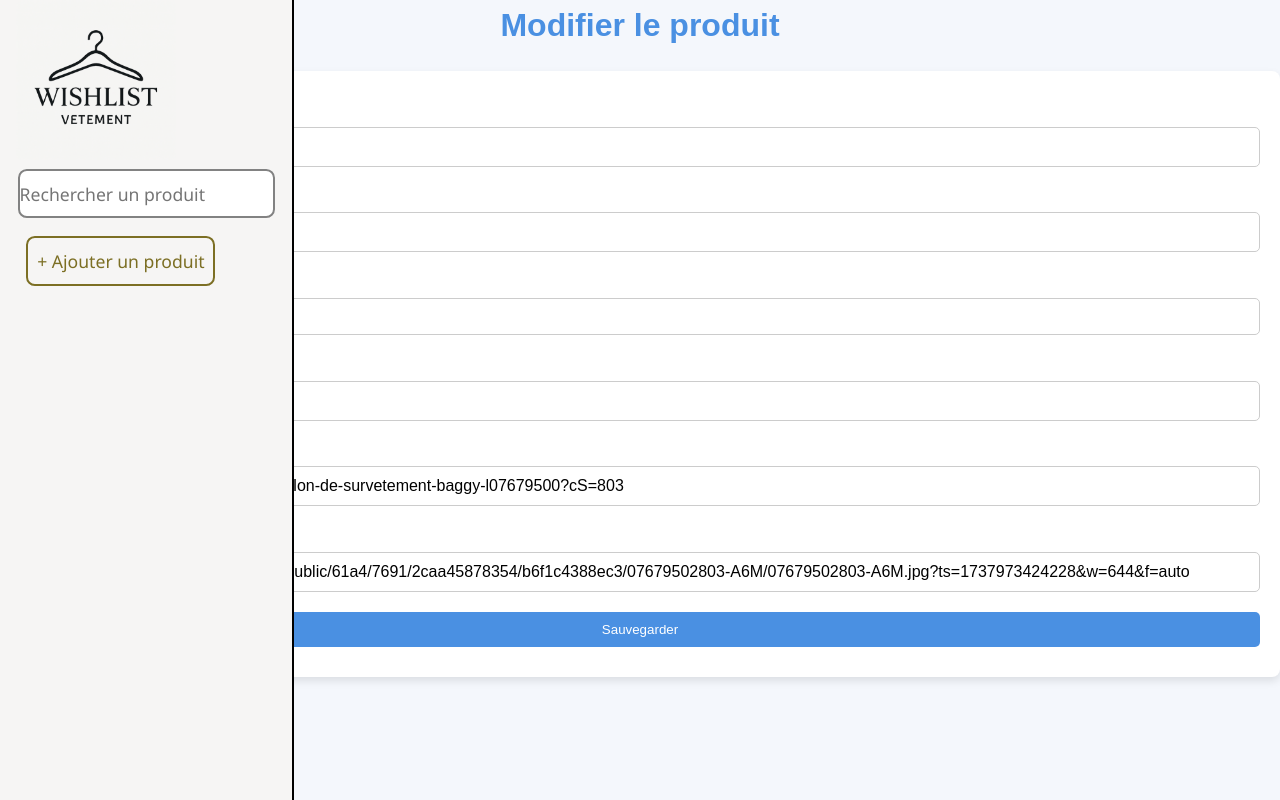
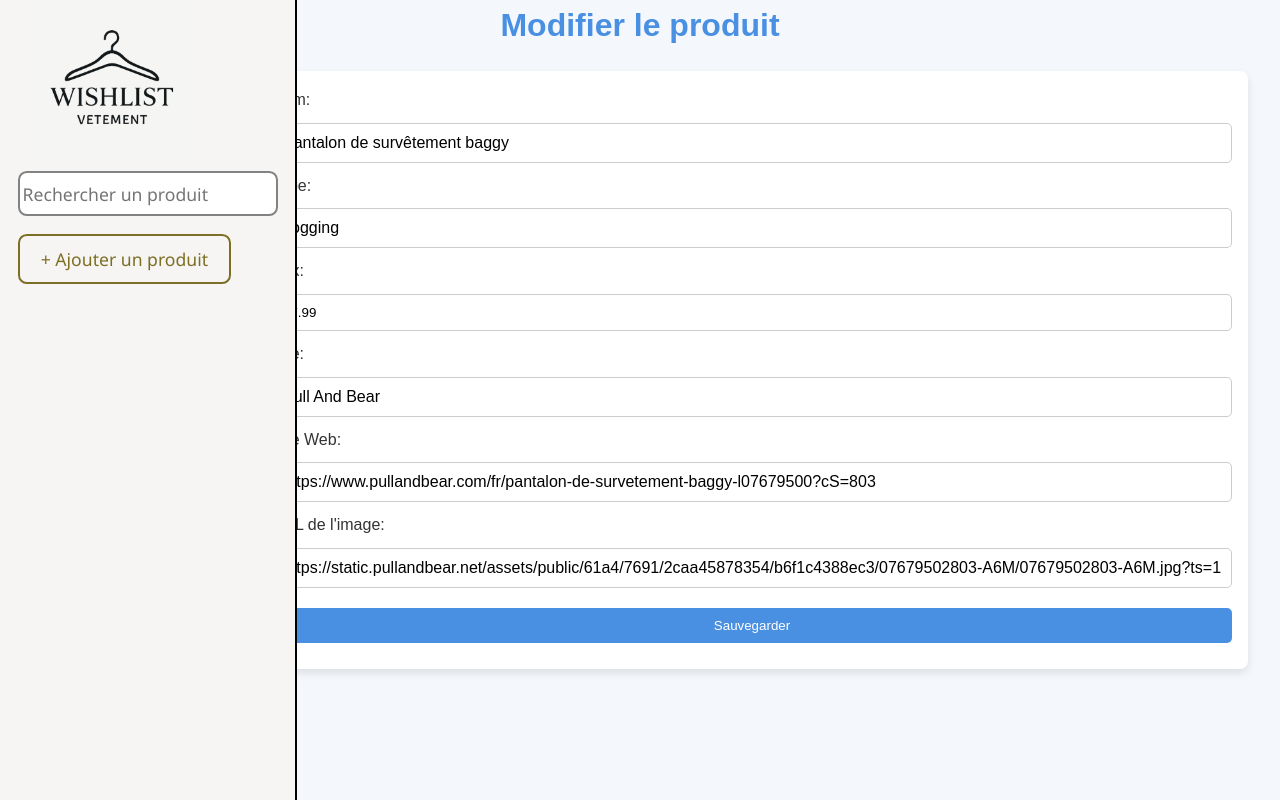
Before and after one commit to raymd06/WishList-Vetement, a Flask app: page /edit/1 in a window 1280 px wide. Run offline with Flask 3, Linux system fonts and the light colour scheme.

Commit message:
Avancement du projet WishList

```diff
--- /dev/null
+++ b/idee/idee.txt
@@ -0,0 +1,3 @@
+-Regler l'image la centrée
+-Faire le css sur la page add / update pour eviter que le tableau soit cache
+-Sur la page add pouvoir choisir la categorie en defilant une sorte de mini liste, et pouvoir ajouter une categorie si on veut
--- a/static/style.css
+++ b/static/style.css
@@ -17,7 +17,7 @@ header {
 
 header img {
     height: 10em;
-    margin-left: 1em ;
+    margin-left: 2em ;
 }
 /* Bouton debut de page */
 .ontop {
@@ -25,7 +25,7 @@ header img {
     font-size : 1.1em;
     color :#495fef;
     text-decoration :none;
-    margin-left: 4.5em;
+    margin-left: 71em;
     margin-top : 1em;
     border: 2px solid #495fef;
     border-radius : 0.5em;
@@ -49,7 +49,8 @@ header img {
     font-size : 1.1em;
     border: 2px solid #828282;
     border-radius : 0.5em;
-    height: 2.8em;
+    height: 2.6em;
+    padding-left: 3px;
     margin-left: 1em;
     margin-right: 1em;
     margin-top: -4em;
@@ -61,13 +62,14 @@ header img {
     font-size : 1.1em;
     color : #7c6f24;
     text-decoration :none;
-    margin-left: 1.5em;
+    margin-left: 1em;
     margin-top : 1em;
     border: 2px solid #7c6f24;
     border-radius : 0.5em;
     position :fixed;
-    padding: 0.5em;
+    padding: 0.5em 1.2em 0.5em 1.2em;
 }
+/* margin : top → right → bottom → left */
 
 .ajout:hover {
     border: 2px solid #7c6f24;
@@ -104,13 +106,55 @@ h1 {
     margin-bottom: 20px;
 }
 
+
+/* Formulaire modification de produit */
+
+.form1{
+    background-color: #fff;
+    margin-left: 16em;
+    margin-right: 2em;
+    padding: 1em;
+    border-radius: 8px;
+    box-shadow: 0 4px 8px rgba(0, 0, 0, 0.1);
+}
+
+.form1 input, form button {
+    width: 100%;
+    padding: 10px;
+    margin: 10px 0;
+    border-radius: 5px;
+    border: 1px solid #ccc;
+}
+
+
+.form1 input[type="text"], form input[type="url"], form input[type="number"] {
+    font-size: 16px;
+}
+
+.form1 button {
+    background-color: #4A90E2;
+    color: #fff;
+    border: none;
+    cursor: pointer;
+    transition: background-color 0.3s;
+}
+
+.form1 button:hover {
+    background-color: #357ABD;
+}
+
+
+
 /* Formulaire d'ajout de produit */
+
+
 .form2 {
     background-color: #fff;
-    padding: 20px;
+    margin-left: 16em;
+    margin-right: 2em;
+    padding: 1em;
     border-radius: 8px;
     box-shadow: 0 4px 8px rgba(0, 0, 0, 0.1);
-    margin-bottom: 30px;
 }
 
 .form2 input, form button {
@@ -138,12 +182,19 @@ h1 {
 }
 
 /* Liste des produits (affichage en mode liste) */
+
+div{
+    margin-left: 16em;
+    margin-right: 2em;
+}
+
 ul {
     list-style: none;
     padding: 0;
     display: flex;
-    flex-direction: column;
+    flex-wrap: wrap;
     gap: 20px;
+    width: 100%;
 }
 
 li {
@@ -154,15 +205,14 @@ li {
     display: flex;
     flex-direction: column;
     align-items: center;
-    max-width: 350px;
-    margin: 0 auto;
     text-align: center;
     transition: transform 0.2s;
+    flex-basis: calc(25% - 15px);
+    max-width: none;
+    margin: 0;
 }
 
-li:hover {
-    transform: translateY(-10px);
-}
+
 
 /* Image produit */
 img {
--- a/templates/edit_product.html
+++ b/templates/edit_product.html
@@ -17,7 +17,7 @@
         <a class = "ajout" href="{{ url_for('add_product') }}"> + Ajouter un produit</a>
     </header>
     <h1>Modifier le produit</h1>
-    <form class="form2" action="{{ url_for('edit_product', id=product.id) }}" method="POST">
+    <form class="form1" action="{{ url_for('edit_product', id=product.id) }}" method="POST">
         <label for="name">Nom:</label>
         <input type="text" name="name" id="name" value="{{ product.name }}" required>
 
--- a/templates/index.html
+++ b/templates/index.html
@@ -19,7 +19,7 @@
         <a class = "ajout" href="{{ url_for('add_product') }}"> + Ajouter un produit</a>
     </header>
 
-
+    <div>
     <ul>
         {% for product in products %}
             <li>
@@ -36,7 +36,7 @@
             </li>
         {% endfor %}
     </ul>
-
+    </div>
     <!-- CODE EN JAVA SCRIPT -->
     <script>
         function remonter() {
```
Also changed, not shown: idee/choisir_categories.png (added).
